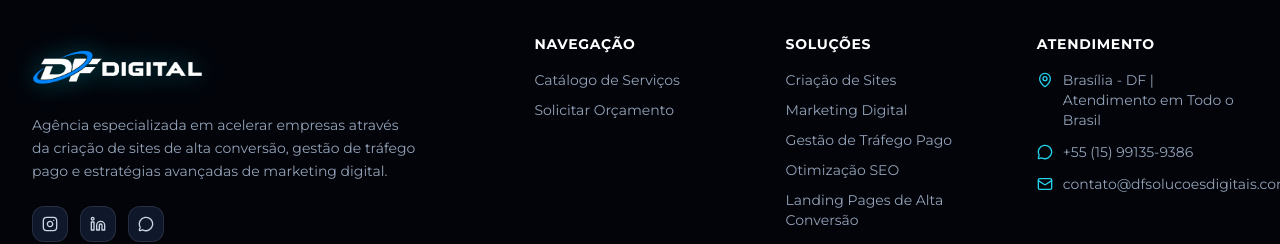
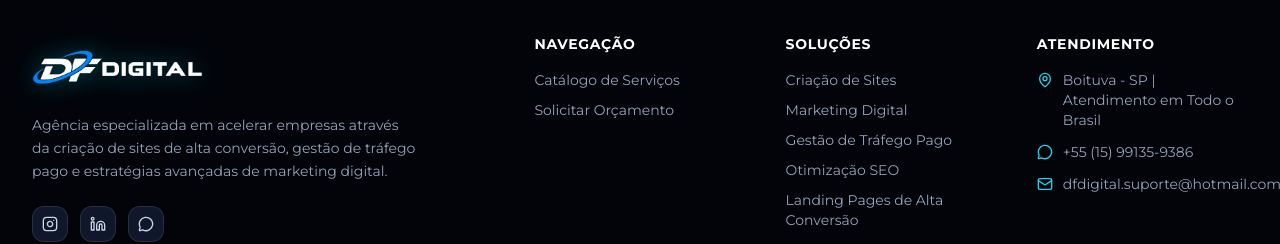
Before and after one commit to Filipe-Machado0/dfsolucoesdigital, a React (Vite) app: page / in a window 1280 px wide. Shown: the part 4281-4525 px from the top of the page. Built offline with nearby package versions, Linux system fonts and the light colour scheme.

Commit message:
fix(contact): update location to Boituva - SP and email to dfdigital.suporte@hotmail.com

```diff
--- a/src/components/Footer.jsx
+++ b/src/components/Footer.jsx
@@ -115,7 +115,7 @@ export default function Footer() {
             <ul className="space-y-3 text-sm">
               <li className="flex items-start gap-2.5">
                 <MapPin className="w-4 h-4 text-cyan-400 shrink-0 mt-0.5" />
-                <span>Brasília - DF | Atendimento em Todo o Brasil</span>
+                <span>Boituva - SP | Atendimento em Todo o Brasil</span>
               </li>
               <li className="flex items-center gap-2.5">
                 <MessageCircle className="w-4 h-4 text-cyan-400 shrink-0" />
@@ -125,8 +125,8 @@ export default function Footer() {
               </li>
               <li className="flex items-center gap-2.5">
                 <Mail className="w-4 h-4 text-cyan-400 shrink-0" />
-                <a href="mailto:contato@dfsolucoesdigitais.com.br" className="hover:text-cyan-400 transition-colors">
-                  contato@dfsolucoesdigitais.com.br
+                <a href="mailto:dfdigital.suporte@hotmail.com" className="hover:text-cyan-400 transition-colors">
+                  dfdigital.suporte@hotmail.com
                 </a>
               </li>
             </ul>
```
